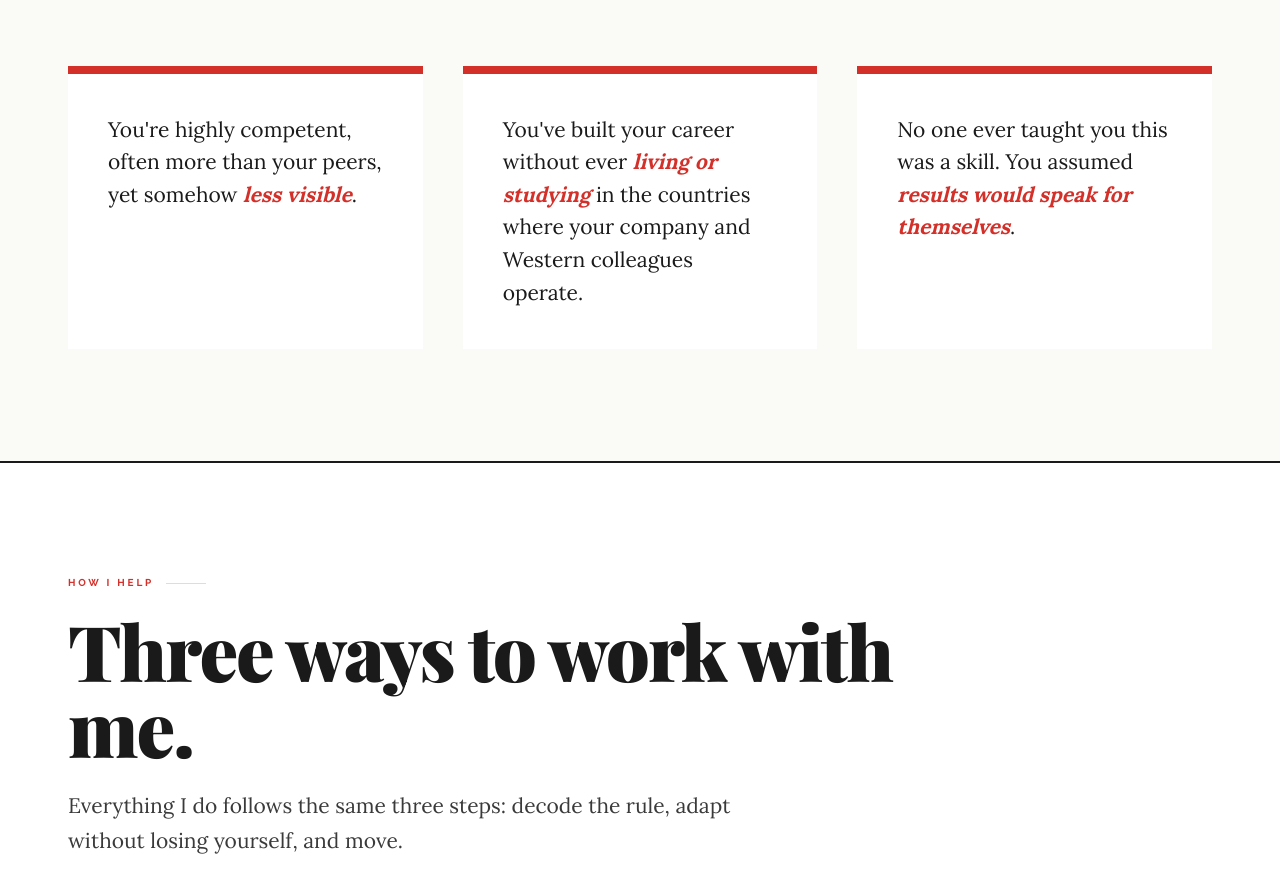
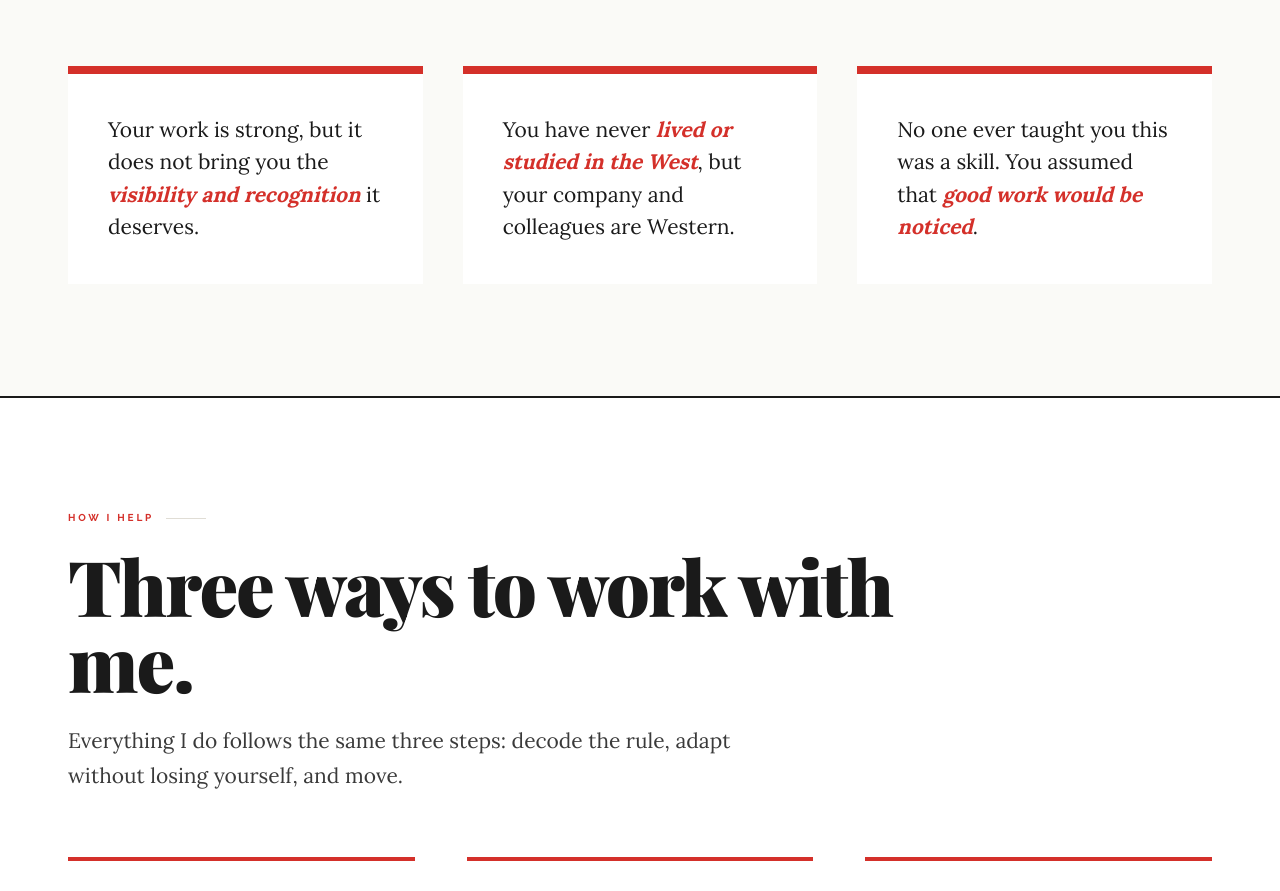
Before and after one commit to biljanatasetovikj-boop/InvisibleRules, a Next.js app: page / in a window 1280 px wide. Shown: the part 1099-1990 px from the top of the page. Built offline with nearby package versions, Linux system fonts and the light colour scheme; a web font is replaced by a local one.

Commit message:
Rewrite the three This is for you if cards

```diff
--- a/components/WhoIHelp.tsx
+++ b/components/WhoIHelp.tsx
@@ -16,12 +16,11 @@ export default function WhoIHelp() {
           <FadeIn delay={0} className="h-full">
             <div className="bg-white border-t-8 border-[#d4302a] p-10 h-full">
               <p className="font-body text-[21px] leading-[1.55] text-[#1a1a1a]">
-                You&apos;re highly competent, often more than your peers, yet
-                somehow{" "}
+                Your work is strong, but it does not bring you the{" "}
                 <em className="italic text-[#d4302a] font-bold">
-                  less visible
-                </em>
-                .
+                  visibility and recognition
+                </em>{" "}
+                it deserves.
               </p>
             </div>
           </FadeIn>
@@ -29,12 +28,11 @@ export default function WhoIHelp() {
           <FadeIn delay={0.07} className="h-full">
             <div className="bg-white border-t-8 border-[#d4302a] p-10 h-full">
               <p className="font-body text-[21px] leading-[1.55] text-[#1a1a1a]">
-                You&apos;ve built your career without ever{" "}
+                You have never{" "}
                 <em className="italic text-[#d4302a] font-bold">
-                  living or studying
-                </em>{" "}
-                in the countries where your company and Western colleagues
-                operate.
+                  lived or studied in the West
+                </em>
+                , but your company and colleagues are Western.
               </p>
             </div>
           </FadeIn>
@@ -42,9 +40,9 @@ export default function WhoIHelp() {
           <FadeIn delay={0.14} className="h-full">
             <div className="bg-white border-t-8 border-[#d4302a] p-10 h-full">
               <p className="font-body text-[21px] leading-[1.55] text-[#1a1a1a]">
-                No one ever taught you this was a skill. You assumed{" "}
+                No one ever taught you this was a skill. You assumed that{" "}
                 <em className="italic text-[#d4302a] font-bold">
-                  results would speak for themselves
+                  good work would be noticed
                 </em>
                 .
               </p>
```
